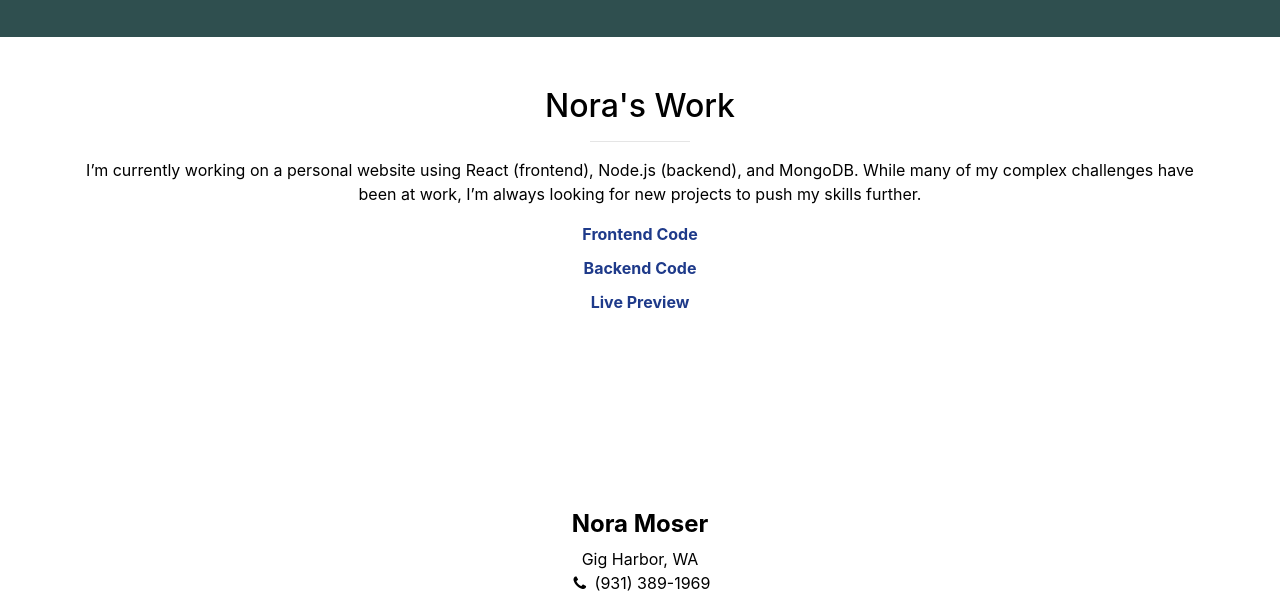
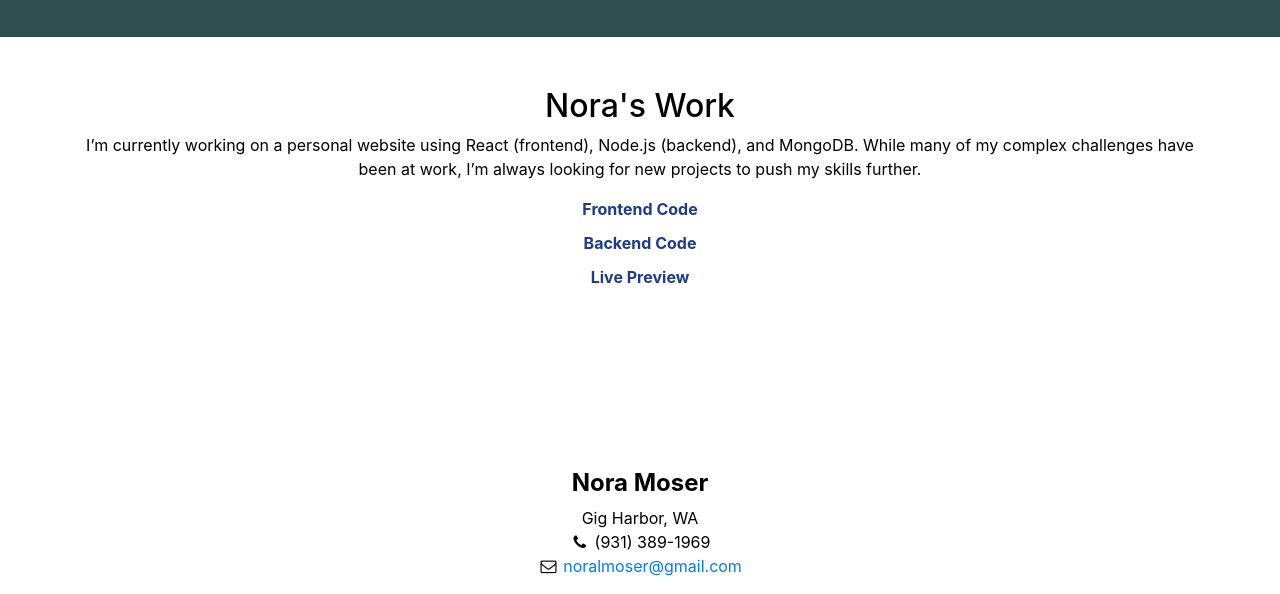
Before and after one commit to NoraMoser/Portfolio, a website with bundled scripts: page index.html in a window 1280 px wide. Shown: the part 1728-2322 px from the top of the page. Built offline with nearby package versions, Linux system fonts and the light colour scheme; files whose address does not match are found by name.

Commit message:
bootstrap

```diff
--- a/index.html
+++ b/index.html
@@ -123,8 +123,6 @@
       <div class="container">
           <div class="text-center">
             <h2>Nora's Work</h2>
-            <hr class="small">
-            <div class="row">
                 <div class="portfolio-item">
                 <p>I’m currently working on a personal website using React (frontend), Node.js (backend), and MongoDB. While many of my complex challenges have been at work, I’m always looking for new projects to push my skills further.</p>
                 <ul class="no-bullets">
@@ -133,8 +131,6 @@
                     <li><a href="https://moser-family.onrender.com/" target="_blank" rel="noopener noreferrer">Live Preview</a></li>
                 </ul>
                 </div>
-            </div>
-            </hr>
           </div>
       </div>
     </section>
```
